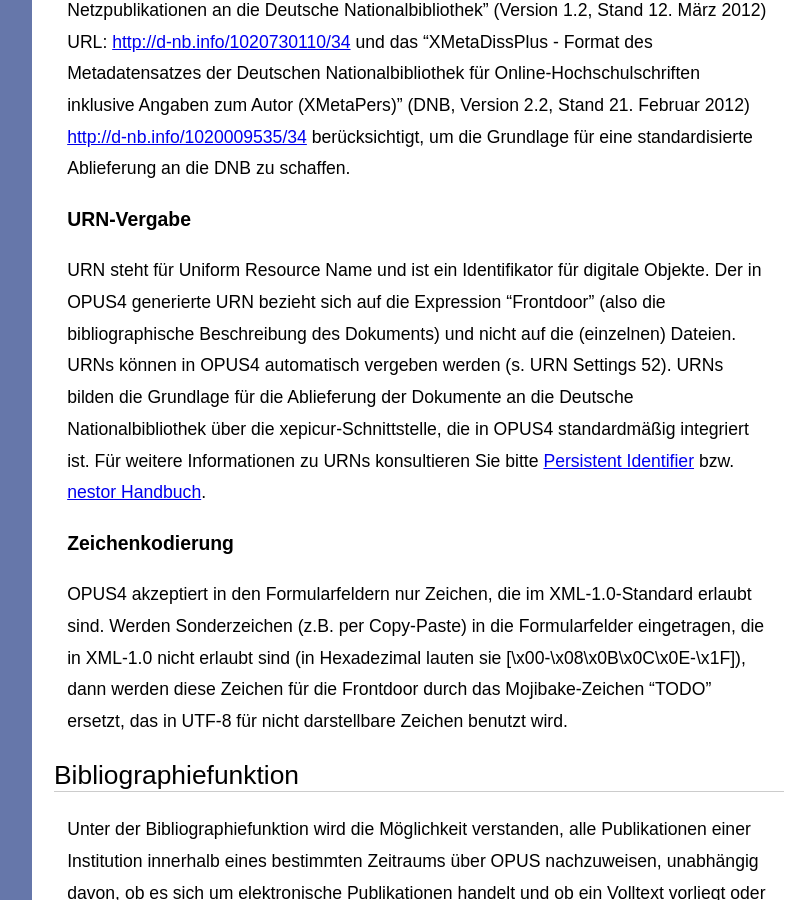
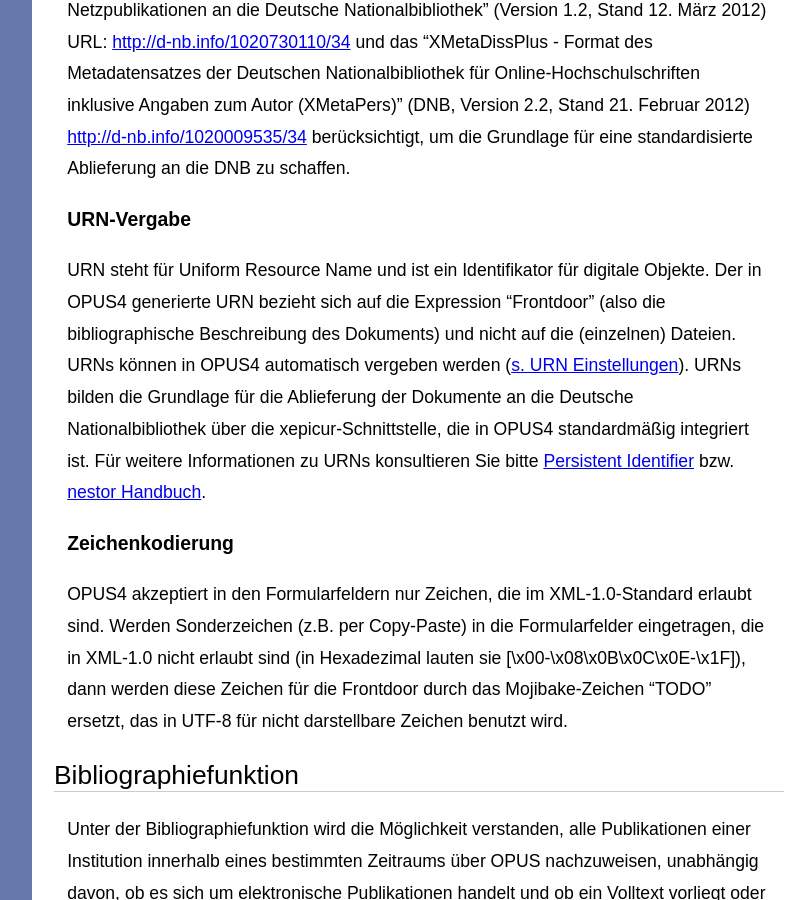
Before and after one commit to OPUS4/userdoc, a Jekyll site: the page built from introduction.md, in a window 1280 px wide and 900 px high, scrolled down 1053 px. Shown: the whole window, without its empty margins (224-1021 px from the left). Built offline with Jekyll 4.4.1, drawn with Linux system fonts in a browser that asks for light colours.

Commit message:
#15 - Verlinkung zu URN Einstellungen.

```diff
--- a/introduction.md
+++ b/introduction.md
@@ -6,8 +6,8 @@ weight: 0
 # Was ist OPUS?
 
 OPUS ist eine Open Source-Software unter der GNU General Public License für den Betrieb von institutionellen
-Dokumentenservern bzw. Repositorien. OPUS steht für Online Publikationsverbund Universität Stuttgart und wurde dort Ende
-der 90er Jahre vom Rechenzentrum der Universitätsbibliothek entwickelt. Seitdem wird OPUS mit nationalen Partnern
+Dokumentenservern bzw. Repositorien. OPUS steht für Online Publikationsverbund Universität Stuttgart und wurde dort
+Ende der 90er Jahre vom Rechenzentrum der Universitätsbibliothek entwickelt. Seitdem wird OPUS mit nationalen Partnern
 kooperativ weiterentwickelt.
 
 Als frei verfügbare Software basiert OPUS auf PHP und MySQL und kann somit auch mit anderen frei verfügbaren Komponenten
@@ -40,7 +40,8 @@ berücksichtigt, um die Grundlage für eine standardisierte Ablieferung an die D
 
 URN steht für Uniform Resource Name und ist ein Identifikator für digitale Objekte. Der in OPUS4 generierte URN bezieht
 sich auf die Expression "Frontdoor" (also die bibliographische Beschreibung des Dokuments) und nicht auf die (einzelnen)
-Dateien. URNs können in OPUS4 automatisch vergeben werden (s. URN Settings 52). URNs bilden die Grundlage für die
+Dateien. URNs können in OPUS4 automatisch vergeben werden ([s. URN Einstellungen](config/urn.html)). URNs bilden die
+Grundlage für die
 Ablieferung der Dokumente an die Deutsche Nationalbibliothek über die xepicur-Schnittstelle, die in OPUS4 standardmäßig
 integriert ist. Für weitere Informationen zu URNs konsultieren Sie bitte
 [Persistent Identifier](http://www.persistent-identifier.de/?link=3352)
```
